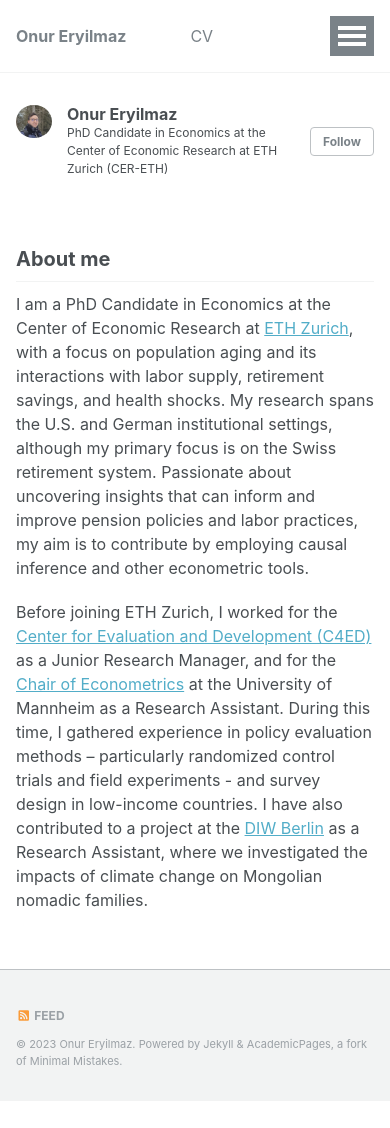
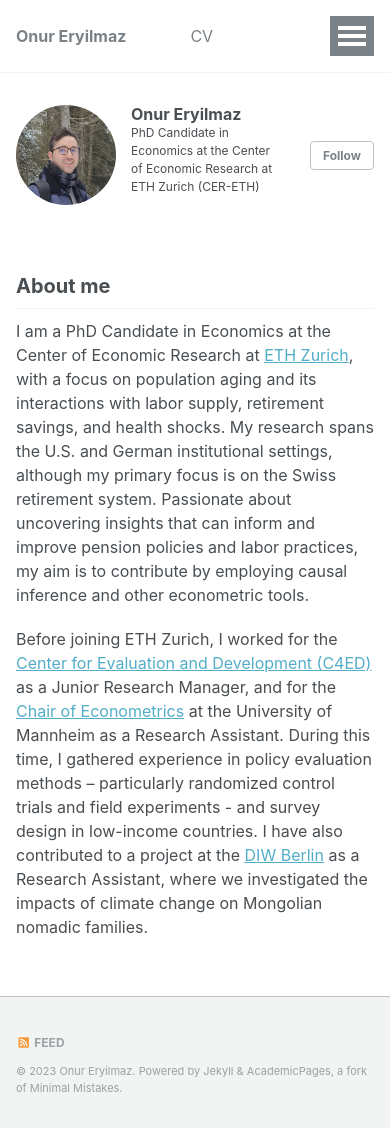
Before and after one commit to oeryilmaz/oeryilmaz.github.io, a Jekyll site: the page built from _pages/about.md, in a window 390 px wide. Built offline with Jekyll 4.4.1, drawn with Linux system fonts in a browser that asks for light colours; before the commit the page ends 1101 px from its top, so only the background shows below that.

Commit message:
Update _custom.scss
Added

@media only screen and (max-width: 600px) {
  .author__avatar {
    width: 100px; /* or whatever size you prefer */
    height: 100px; /* make sure this matches the width */
  }
}

For mobile websites

```diff
--- a/_sass/_custom.scss
+++ b/_sass/_custom.scss
@@ -3,3 +3,10 @@ li ol li {
     margin-top: 0;
     margin-bottom: 0;
 }
+
+@media only screen and (max-width: 600px) {
+  .author__avatar {
+    width: 100px; /* or whatever size you prefer */
+    height: 100px; /* make sure this matches the width */
+  }
+}
```
